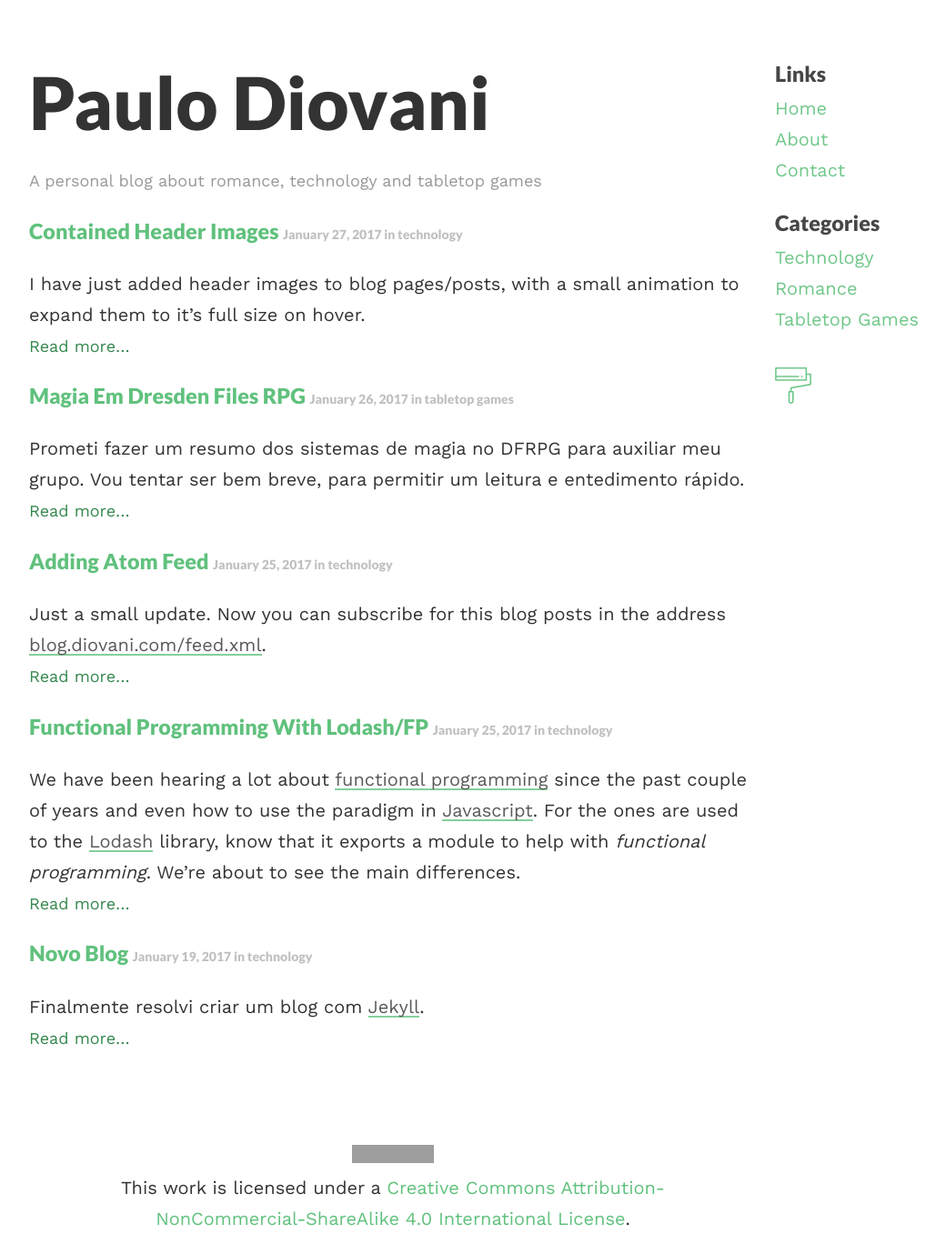
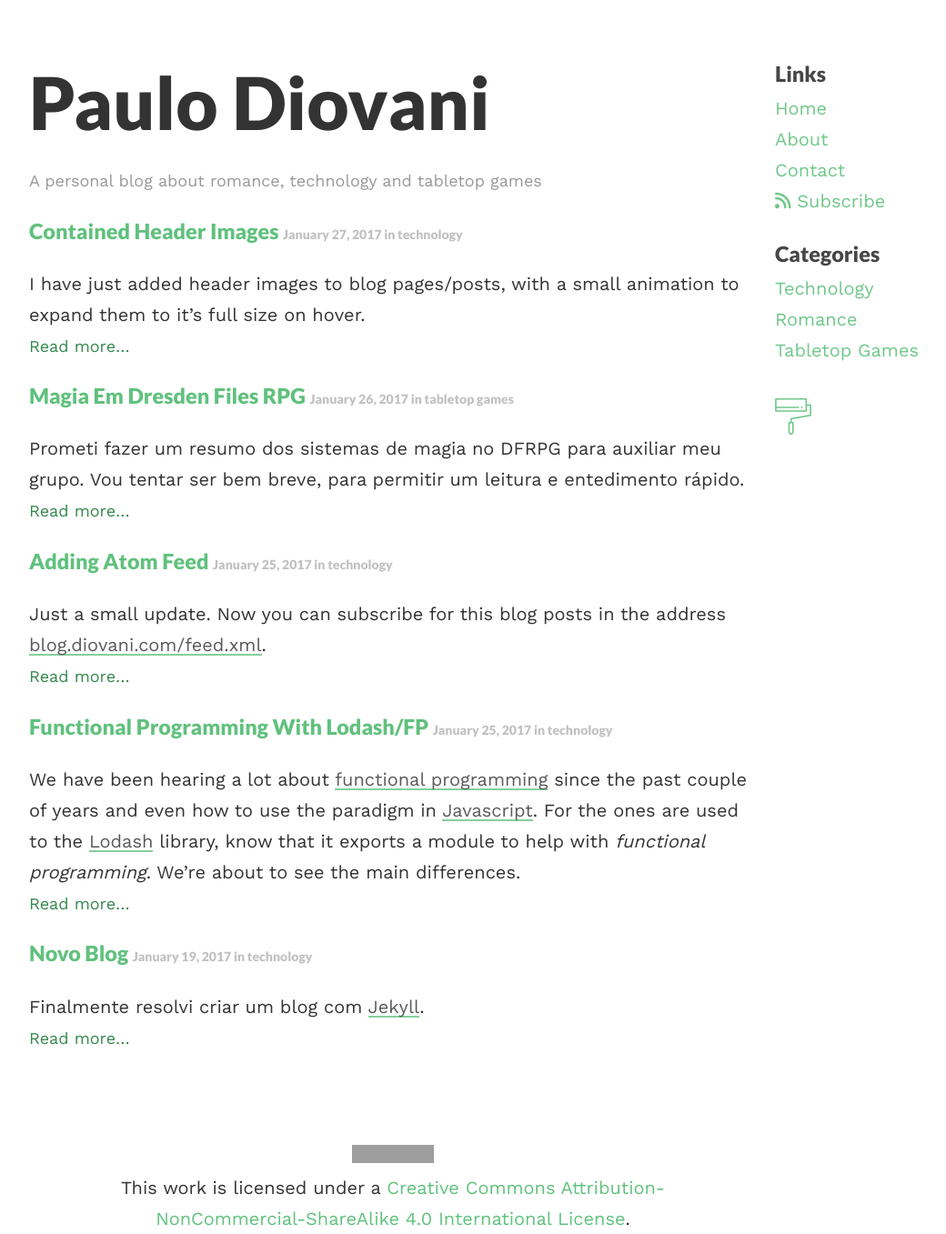
Before and after one commit to paulodiovani/blog.diovani.com, a Jekyll site: the page built from index.md, in a window 1280 px wide. Shown: the whole page at 91% size, without its empty margins (208-1248 px from the left). Built offline with Jekyll 4.4.1, drawn with Linux system fonts in a browser that asks for light colours; nearby versions of some CDN libraries; grey boxes are pictures that could not be loaded.

Commit message:
Optimize menu and add subscribe to feed

```diff
--- a/_layouts/default.html
+++ b/_layouts/default.html
@@ -42,6 +42,7 @@ layout: compress
         <li class="menuitem"><a href="{{site.baseurl}}/">Home</a></li>
         <li class="menuitem"><a href="{{site.baseurl}}/about/">About</a></li>
         <li class="menuitem"><a href="{{site.baseurl}}/contact/">Contact</a></li>
+        <li class="menuitem"><a href="{{site.baseurl}}/feed.xml"><i class="fa fa-feed"></i> Subscribe</a></li>
         <li class="menuheader"><h3>Categories</h3></li>
         <li class="menuitem"><a href="{{site.baseurl}}/technology/">Technology</a></li>
         <li class="menuitem"><a href="{{site.baseurl}}/romance/">Romance</a></li>
--- a/_sass/style.scss
+++ b/_sass/style.scss
@@ -19,6 +19,10 @@ body {
     padding: 2em 1em;
     text-rendering: optimizeLegibility;
     height: 100%;
+
+    @include media-query($on-laptop) {
+        margin: 0;
+    }
 
     @include media-query($on-palm) {
         max-width: 100%;
@@ -102,7 +106,7 @@ blockquote {
 aside {
     position: absolute;
     top: 2em;
-    left: calc(50% + 400px);
+    left: calc(50% + #{$content-width} / 2);
     opacity: .9;
     padding: 0 1em;
     margin: 0 0 4em 0;
@@ -118,6 +122,7 @@ aside {
         li.menuitem {
             display: block;
             list-style: none;
+            white-space: nowrap;
         }
 
         li.menuheader {
@@ -128,6 +133,10 @@ aside {
     }
 
     @include media-query($on-laptop) {
+        left: calc(#{$content-width} + 1em);
+    }
+
+    @include media-query($on-tablet) {
         position: relative;
         top: 0;
         left: 0;
--- a/css/main.scss
+++ b/css/main.scss
@@ -23,9 +23,8 @@ $grey-color-dark:  darken($grey-color, 25%);
 // Width of the content area
 $content-width:    800px;
 $on-palm:          600px;
+$on-tablet:        960px;
 $on-laptop:        1024px;
-
-
 
 // Use media queries like this:
 // @include media-query($on-palm) {
```
